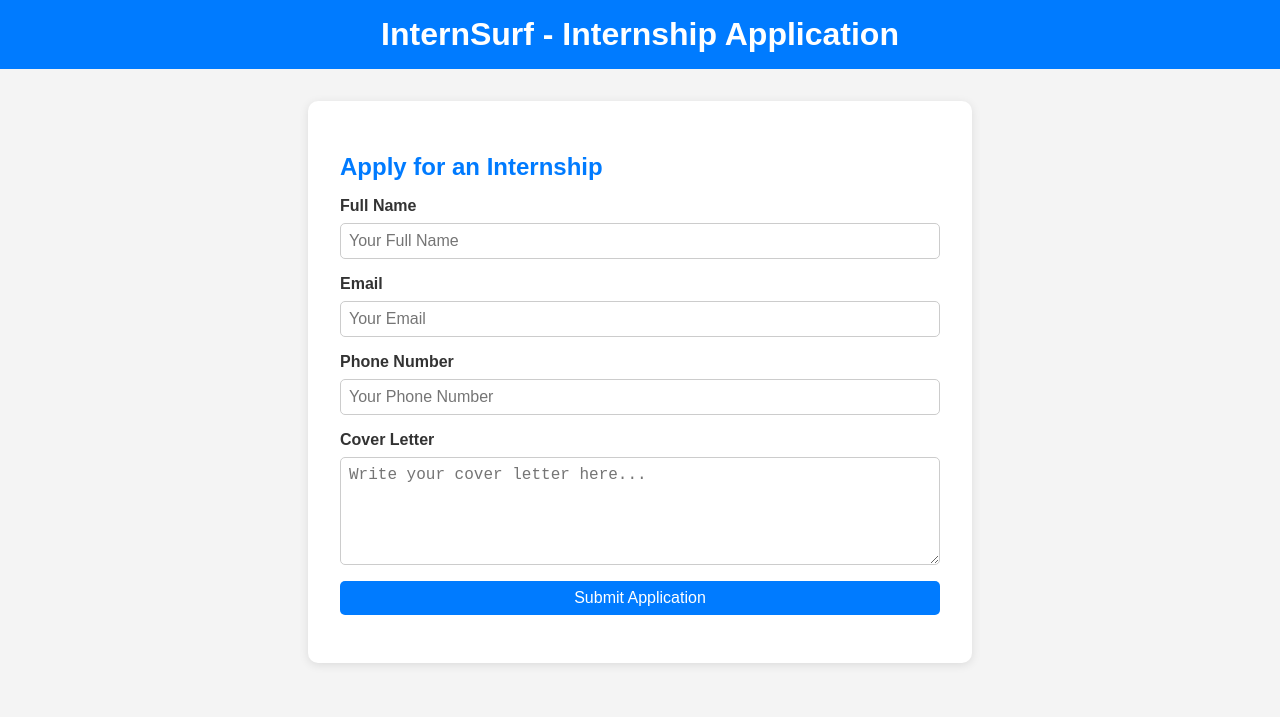
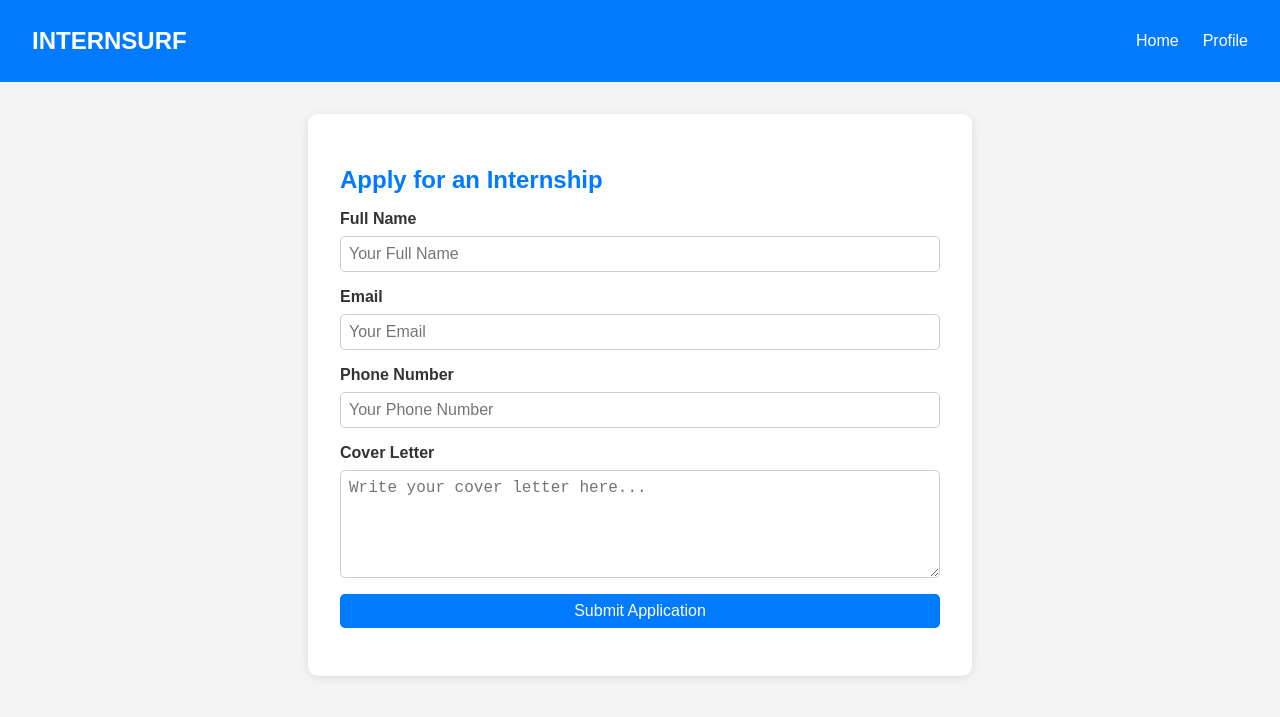
Before and after one commit to thebenjii/sitetest.github.io, a Jekyll site: the page apply.html, which Jekyll copies as it is, in a window 1280 px wide. Shown: the top 717 px of the page. Built offline with Jekyll 4.4.1, drawn with Linux system fonts in a browser that asks for light colours.

Commit message:
Update apply.html

```diff
--- a/apply.html
+++ b/apply.html
@@ -16,10 +16,26 @@
       background: #007bff;
       color: white;
       padding: 1rem 2rem;
-      text-align: center;
+      display: flex;
+      justify-content: space-between;
+      align-items: center;
     }
-    .header h1 {
-      margin: 0;
+    .logo {
+      font-size: 1.5rem;
+      font-weight: bold;
+    }
+    .nav-links {
+      list-style: none;
+      display: flex;
+      gap: 1.5rem;
+    }
+    .nav-links a {
+      color: white;
+      text-decoration: none;
+      font-weight: 500;
+    }
+    .nav-links a:hover {
+      text-decoration: underline;
     }
     .content {
       max-width: 600px;
@@ -65,7 +81,13 @@
 <body>
   <!-- Header -->
   <header class="header">
-    <h1>InternSurf - Internship Application</h1>
+    <div class="logo">INTERNSURF</div>
+    <nav>
+      <ul class="nav-links">
+        <li><a href="home.html">Home</a></li>
+        <li><a href="profile.html">Profile</a></li>
+      </ul>
+    </nav>
   </header>
 
   <!-- Content -->
```
